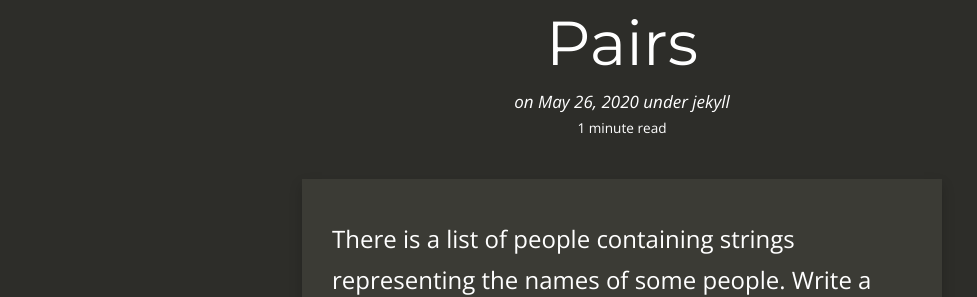
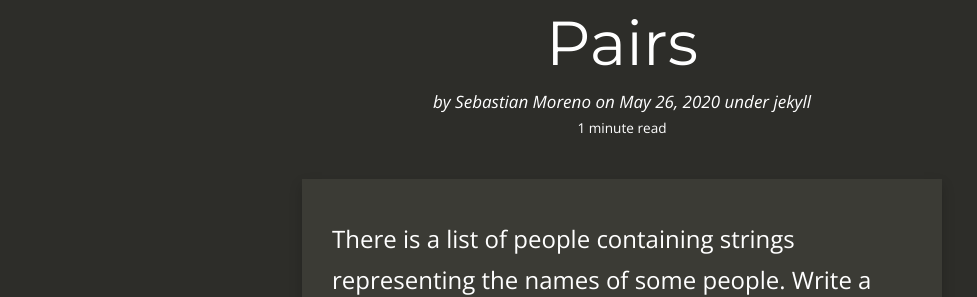
Before and after one commit to sebastian-exe/personal-website, a Jekyll site: the page built from _posts/2020-05-26-print-out-all-possible-pairs.md, in a window 1280 px wide. Shown: the part 169-466 px from the top of the page, without its empty margins (18-995 px from the left). Built offline with Jekyll 4.4.1, drawn with Linux system fonts in a browser that asks for light colours; nearby versions of some CDN libraries; comment, search, counter and statistics services are not loaded.

Commit message:
add author

```diff
--- a/_posts/2020-05-26-print-out-all-possible-pairs.md
+++ b/_posts/2020-05-26-print-out-all-possible-pairs.md
@@ -2,6 +2,7 @@
 layout:     post
 title:      Print Out All Possible Pairs
 date:       2020-05-26 12:17:36
+author:     Sebastian Moreno
 summary:    This is the inaugural post of my interview coding questions.
 categories: jekyll
 thumbnail: python
```
Also changed, not shown: _posts/2020-05-26-palindrome-check.md (+1 -0 lines).
